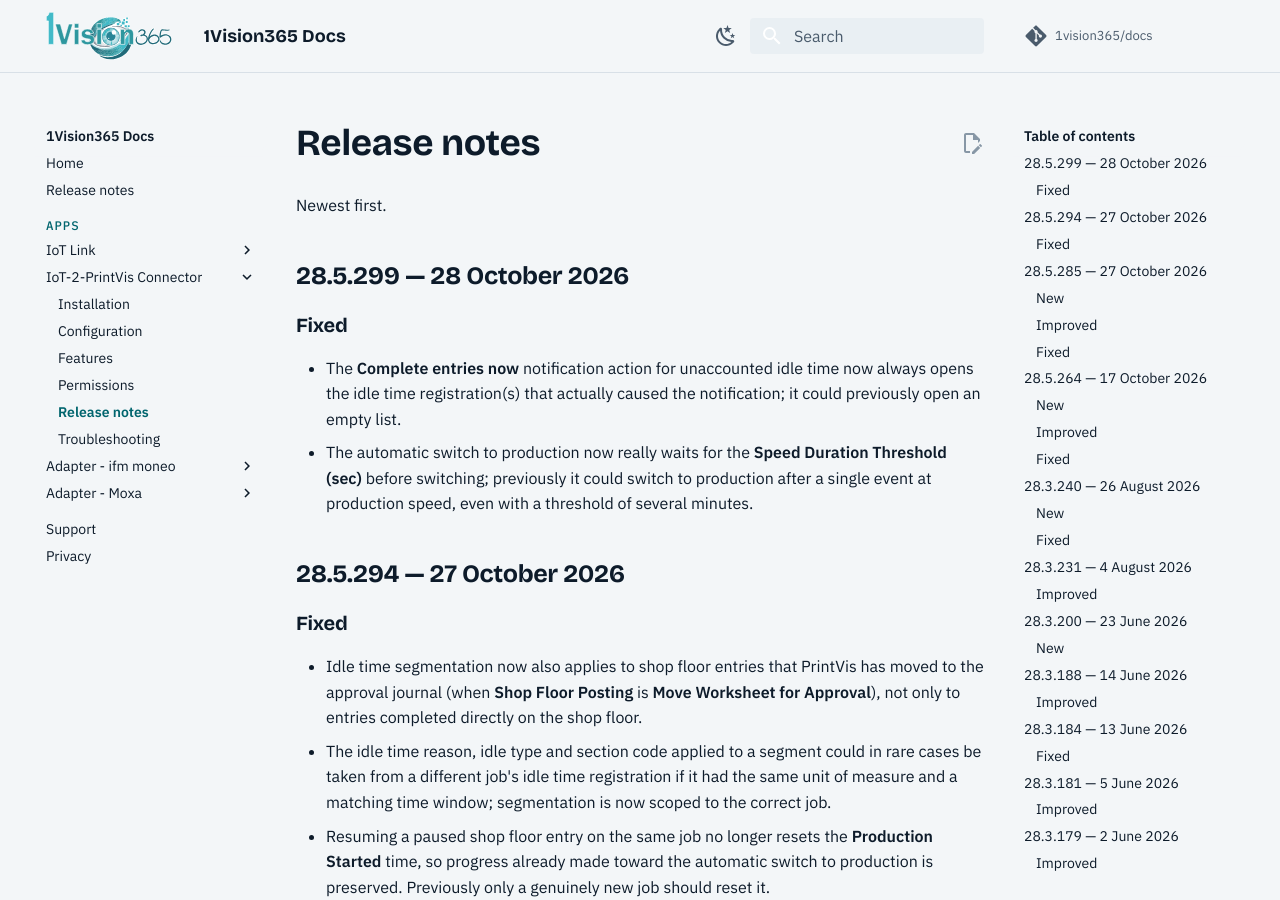
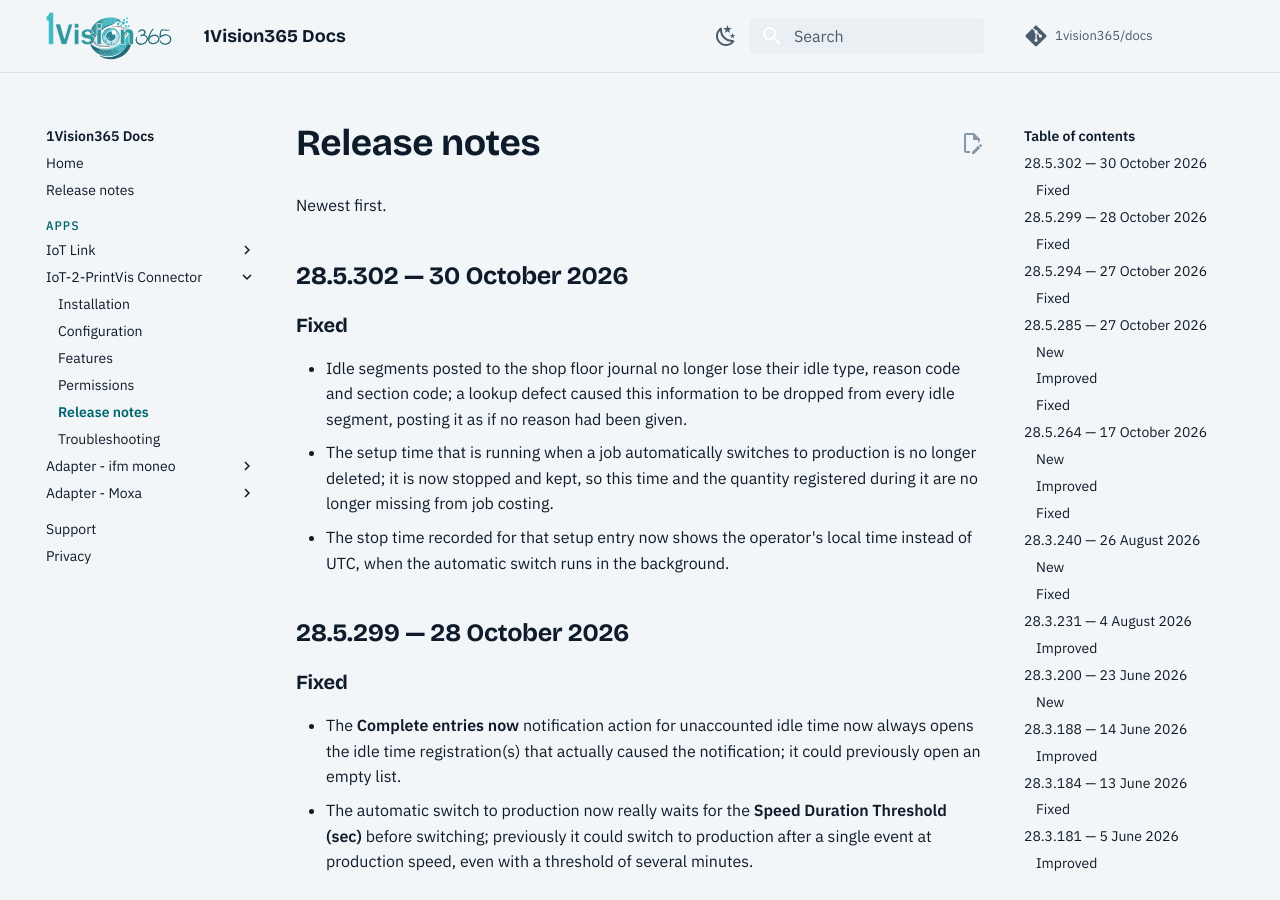
Before and after one commit to 1vision365/docs, an MkDocs documentation site: the page built from docs/apps/iot2printvis-connector/release-notes.md, in a window 1280 px wide and 900 px high. Built offline with MkDocs 1.6.1 and Material for MkDocs 9.7.7, drawn with Linux system fonts in a browser that asks for light colours; comment, search, counter and statistics services are not loaded.

Commit message:
docs: update for v28.5.302

```diff
--- a/docs/apps/iot2printvis-connector/release-notes.md
+++ b/docs/apps/iot2printvis-connector/release-notes.md
@@ -3,6 +3,14 @@
 Newest first.
 
 <!-- agent:begin release-notes -->
+
+## 28.5.302 — 30 October 2026
+
+### Fixed
+
+- Idle segments posted to the shop floor journal no longer lose their idle type, reason code and section code; a lookup defect caused this information to be dropped from every idle segment, posting it as if no reason had been given.
+- The setup time that is running when a job automatically switches to production is no longer deleted; it is now stopped and kept, so this time and the quantity registered during it are no longer missing from job costing.
+- The stop time recorded for that setup entry now shows the operator's local time instead of UTC, when the automatic switch runs in the background.
 
 ## 28.5.299 — 28 October 2026
 
```
Also changed, not shown: docs/release-notes.md (+4 -0 lines).
